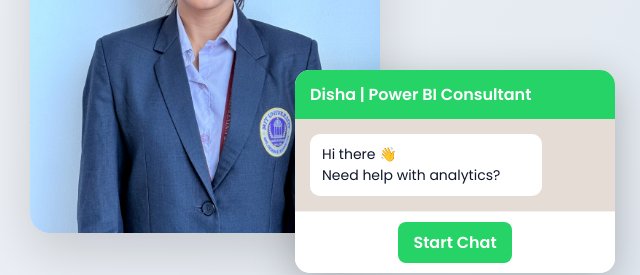
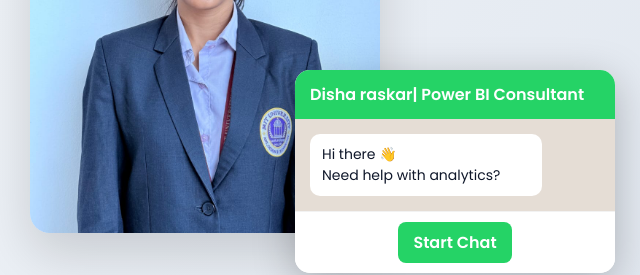
Before and after one commit to DishaRaskar15/Jenkins, a plain HTML site: page index.html in a window 1280 px wide. Both pictures are taken after a click on the button 1225 px from the left and 745 px from the top of the page. Shown: the part 427-702 px from the top of the page, 640-1280 px from the left. Drawn offline with nearby package versions, Linux system fonts and the light colour scheme; files whose address does not match are found by name.

Commit message:
Update index.html

```diff
--- a/index.html
+++ b/index.html
@@ -885,7 +885,7 @@ body.dark .footer-line{
   </div>
 
   <div class="wp-chat-box" id="wpBox">
-    <div class="wp-header">Disha | Power BI Consultant</div>
+    <div class="wp-header">Disha raskar| Power BI Consultant</div>
     <div class="wp-body">
       <div class="wp-msg">Hi there 👋<br>Need help with analytics?</div>
     </div>
```
